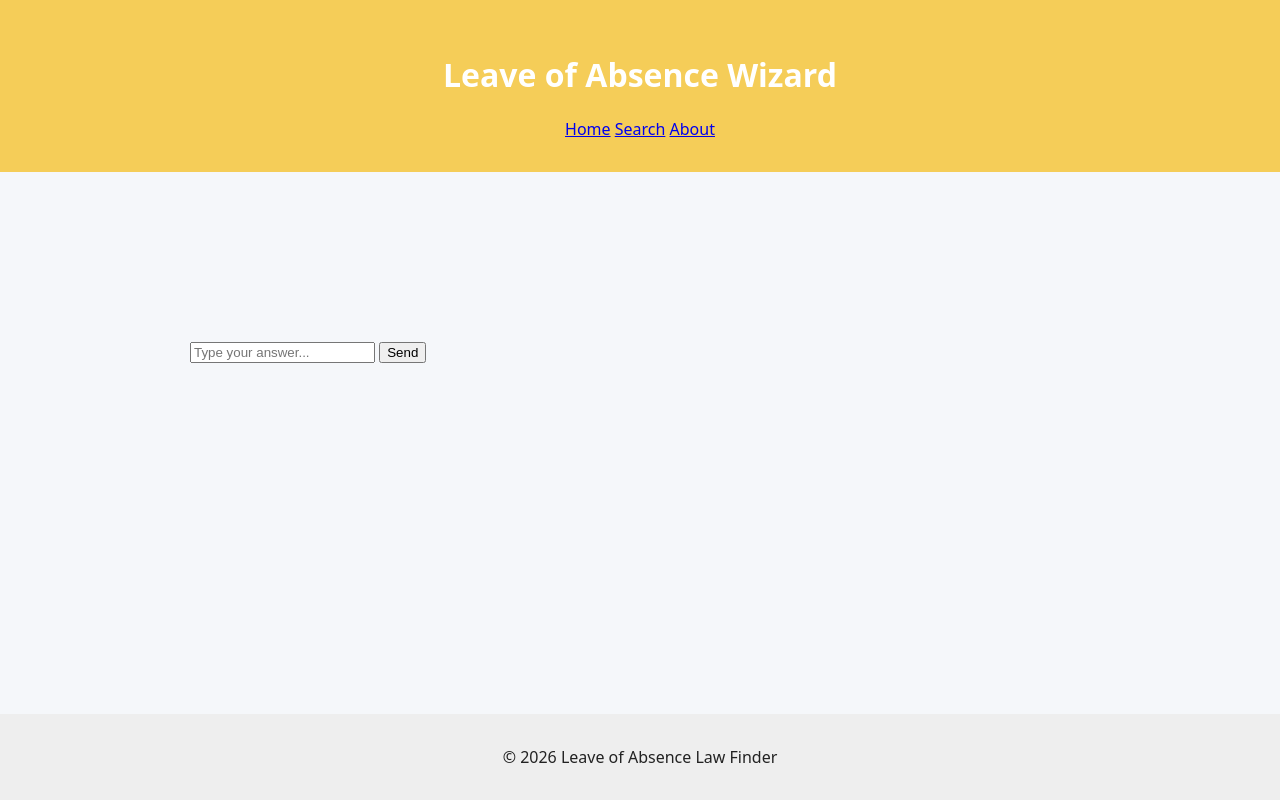
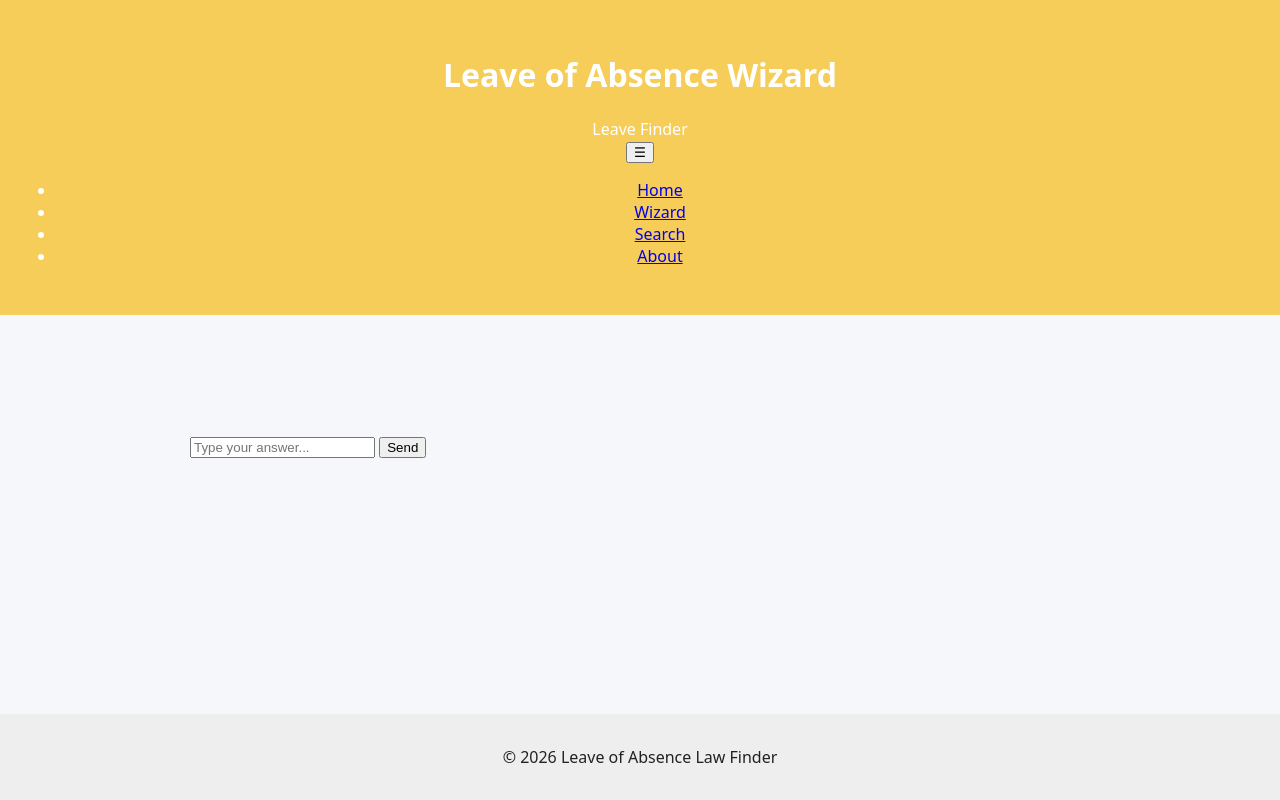
Before and after one commit to Twebb2590/Leave-of-Absence-Law-Finder, a plain HTML site: page wizard.html in a window 1280 px wide. Drawn offline with Linux system fonts and the light colour scheme.

Commit message:
Update wizard.html

```diff
--- a/wizard.html
+++ b/wizard.html
@@ -11,11 +11,20 @@
 
   <header class="header">
     <h1>Leave of Absence Wizard</h1>
-    <nav>
-      <a href="index.html">Home</a>
-      <a href="search.html">Search</a>
-      <a href="about.html">About</a>
-    </nav>
+    <nav class="navbar">
+  <div class="nav-brand">Leave Finder</div>
+
+  <button class="nav-toggle" id="navToggle">
+    ☰
+  </button>
+
+  <ul class="nav-menu" id="navMenu">
+    <li><a href="index.html">Home</a></li>
+    <li><a href="wizard.html">Wizard</a></li>
+    <li><a href="search.html">Search</a></li>
+    <li><a href="about.html">About</a></li>
+  </ul>
+</nav>
   </header>
 
   <main class="container">
```
